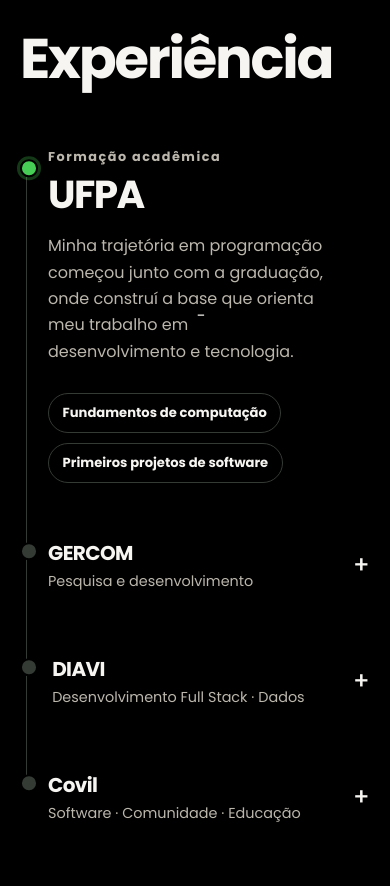
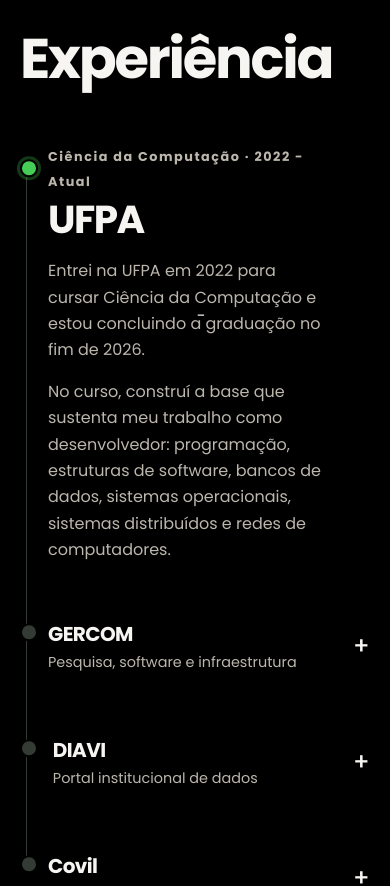
Before and after one commit to Covil-Works/Portifolio-Covil, a React (Vite) app: page / in a window 390 px wide. Shown: the part 1660-2546 px from the top of the page. Built offline with nearby package versions, Linux system fonts and the light colour scheme.

Commit message:
feat(portfolio): update experience copy and contacts

```diff
--- a/src/App.jsx
+++ b/src/App.jsx
@@ -3,6 +3,7 @@ import { FaLinkedin } from 'react-icons/fa'
 import { MdEmail } from 'react-icons/md'
 import {
   SiGithub,
+  SiGooglescholar,
   SiKotlin,
   SiNextdotjs,
   SiOpenjdk,
@@ -57,31 +58,45 @@ const heroStacks = [
 const experiences = [
   {
     name: 'UFPA',
-    context: 'Formação acadêmica',
-    summary: 'Formação e início em desenvolvimento',
-    description: 'Minha trajetória em programação começou junto com a graduação, onde construí a base que orienta meu trabalho em desenvolvimento e tecnologia.',
-    highlights: ['Fundamentos de computação', 'Primeiros projetos de software'],
+    context: 'Ciência da Computação · 2022 - Atual',
+    summary: 'Base acadêmica em computação',
+    description: [
+      'Entrei na UFPA em 2022 para cursar Ciência da Computação e estou concluindo a graduação no fim de 2026.',
+      'No curso, construí a base que sustenta meu trabalho como desenvolvedor: programação, estruturas de software, bancos de dados, sistemas operacionais, sistemas distribuídos e redes de computadores.',
+    ],
   },
   {
     name: 'GERCOM',
-    context: 'Laboratório de pesquisa',
-    summary: 'Pesquisa e desenvolvimento',
-    description: 'Atuação com desenvolvimento de software e pesquisa, conectando construção técnica, investigação e produção acadêmica.',
-    highlights: ['Programas e ferramentas', 'Artigos e publicações', 'Projetos de pesquisa e desenvolvimento'],
+    context: 'Laboratório de redes · 2022 - Atual',
+    summary: 'Pesquisa, software e infraestrutura',
+    description: [
+      'Nesse laboratório da UFPA, especializado em redes, fiz pesquisa e desenvolvimento em computação quântica e publiquei artigos relevantes.',
+      'Além de desenvolver softwares, trabalhei com Python, Docker, infraestrutura, redes, criação e manutenção de sites e PHP.',
+      'Também apoiei a organização de eventos, apresentei trabalhos, ministrei aulas, acompanhei e orientei iniciantes e voluntários do grupo.',
+      'O meu perfil do Google Scholar reúne as publicações mais recentes.',
+    ],
+    cta: { label: 'Ver publicações no contato', href: '#contato' },
   },
   {
     name: 'DIAVI',
-    context: 'Estágio · UFPA',
-    summary: 'Desenvolvimento Full Stack · Dados',
-    description: 'Desenvolvimento full stack de um portal que transforma dados institucionais, do Enade e de outras bases universitárias em informação para apoiar decisões de diretorias e setores da Reitoria.',
-    highlights: ['Dashboards e visualizações', 'Análises de dados institucionais', 'Portal de apoio à decisão'],
+    context: 'Estágio · Reitoria da UFPA · 2026 - Atual',
+    summary: 'Portal institucional de dados',
+    description: [
+      'Atuo na Diretoria de Avaliação Institucional da Reitoria da UFPA, mantendo e evoluindo um portal de análise de dados institucionais.',
+      'Transformei fluxos baseados em planilhas em um sistema com banco de dados, autenticação, segurança de login e perfis de acesso por tipo de usuário.',
+      'Otimizei consultas de cerca de 1 minuto para aproximadamente 5 segundos ao modelar o PostgreSQL e pré-calcular dados, reduzindo o portal de centenas para dezenas de megabytes.',
+      'O projeto usa Next.js, PostgreSQL, serverless e Firebase; também presto suporte de TI quando necessário.',
+    ],
   },
   {
     name: 'Covil',
-    context: 'Grupo cofundado',
-    summary: 'Software · Comunidade · Educação',
-    description: 'Grupo que ajudei a fundar para desenvolver softwares e projetos, compartilhar conhecimento e promover atividades ligadas à tecnologia.',
-    highlights: ['Desenvolvimento de software', 'Compartilhamento de conhecimento', 'Aulas e atividades'],
+    context: 'Empresa cofundada · 2026 - Atual',
+    summary: 'Produtos, clientes e comunidade',
+    description: [
+      'Cofundei a Covil em 2026 convidando amigos para criar soluções de software, prospectar clientes e desenvolver produtos próprios e para terceiros.',
+      'Trabalhamos com aplicativos Android em Kotlin, sistemas web em React e Next.js, backends em Java com Spring Boot e bancos relacionais com PostgreSQL.',
+      'Além dos projetos comerciais, criamos soluções open source e damos aulas sobre desenvolvimento, contribuindo com a comunidade dev enquanto a empresa segue ativa.',
+    ],
   },
 ]
 
@@ -103,10 +118,11 @@ const projects = [
 ]
 
 const contactChannels = [
-  { label: 'LinkedIn', href: null, icon: FaLinkedin },
-  { label: 'GitHub', href: 'https://github.com/Covil-Works', icon: SiGithub },
-  { label: 'E-mail', href: null, icon: MdEmail },
-  { label: 'WhatsApp', href: null, icon: SiWhatsapp },
+  { label: 'LinkedIn', href: 'https://www.linkedin.com/in/artuenric', icon: FaLinkedin },
+  { label: 'GitHub', href: 'https://github.com/artuenric', icon: SiGithub },
+  { label: 'Google Scholar', href: 'https://scholar.google.com/citations?hl=en&user=Wm2qsHQAAAAJ&view_op=list_works&sortby=pubdate', icon: SiGooglescholar },
+  { label: 'E-mail', href: 'mailto:artuenrick.dev@gmail.com', icon: MdEmail },
+  { label: 'WhatsApp', href: 'https://wa.me/5591986402937', icon: SiWhatsapp },
 ]
 
 function ExperienceDetails({ experience, onClose }) {
@@ -117,10 +133,8 @@ function ExperienceDetails({ experience, onClose }) {
       )}
       <small>{experience.context}</small>
       <h3>{experience.name}</h3>
-      <p>{experience.description}</p>
-      <ul>
-        {experience.highlights.map((highlight) => <li key={highlight}>{highlight}</li>)}
-      </ul>
+      {experience.description.map((paragraph) => <p key={paragraph}>{paragraph}</p>)}
+      {experience.cta && <a className="experience__detail-cta" href={experience.cta.href}>{experience.cta.label}</a>}
     </div>
   )
 }
--- a/src/styles/global.css
+++ b/src/styles/global.css
@@ -404,8 +404,10 @@ h2 { margin: 0.5rem 0 0; font-size: clamp(3.5rem, 9vw, 7.5rem); line-height: 0.8
 .experience__detail-content { animation: experience-detail-in 320ms cubic-bezier(0.22, 1, 0.36, 1) both; }
 .experience__detail-content h3 { margin: 0.5rem 0 1.25rem; font-size: clamp(2.5rem, 5vw, 4.5rem); line-height: 0.95; letter-spacing: -0.04em; }
 .experience__detail-content p { max-width: 58ch; margin: 0; color: var(--muted); line-height: 1.65; text-wrap: pretty; }
-.experience__detail-content ul { display: flex; flex-wrap: wrap; gap: 0.65rem; margin: 1.75rem 0 0; padding: 0; list-style: none; }
-.experience__detail-content li { padding: 0.55rem 0.85rem; border: 1px solid var(--line); border-radius: 999px; font-size: 0.82rem; font-weight: 700; }
+.experience__detail-content p + p { margin-top: 0.95rem; }
+.experience__detail-cta { display: inline-flex; margin-top: 1.2rem; color: var(--ink); font-size: 0.95rem; font-weight: 800; text-decoration: underline; text-decoration-thickness: 0.08em; text-underline-offset: 0.28em; transition: transform 180ms ease-out, color 180ms ease-out; }
+.experience__detail-cta:hover, .experience__detail-cta:focus-visible { color: var(--experience-active); transform: translateX(0.25rem); }
+.experience__detail-cta:focus-visible { outline: 3px solid var(--honey); outline-offset: 4px; }
 .experience__empty { place-self: center; max-width: 24ch; margin: 0; color: var(--muted); font-size: clamp(1.1rem, 1.7vw, 1.35rem); line-height: 1.45; text-align: center; }
 .experience__mobile-details { display: none; }
 .experience__detail-close { display: none; }
@@ -529,7 +531,6 @@ h2 { margin: 0.5rem 0 0; font-size: clamp(3.5rem, 9vw, 7.5rem); line-height: 0.8
   .experience__mobile-details .experience__detail-content { position: relative; padding: 1.25rem 2.75rem 1.5rem 1.75rem; animation: none; }
   .experience__detail-close { position: absolute; top: 1.1rem; right: 0; display: grid; width: 2rem; aspect-ratio: 1; padding: 0; place-items: center; border: 1px solid var(--line); border-radius: 50%; color: var(--ink); background: transparent; font: inherit; font-size: 1.35rem; cursor: pointer; }
   .experience__detail-content h3 { font-size: clamp(2rem, 10vw, 3.25rem); }
-  .experience__detail-content ul { align-items: flex-start; flex-direction: column; }
   .resume { padding-top: 0; }
   .about__stack { align-items: center; flex-direction: row; flex-wrap: wrap; gap: 0.75rem 1rem; }
   .contact__channels li:nth-child(n) { padding-inline: 0; }
```
